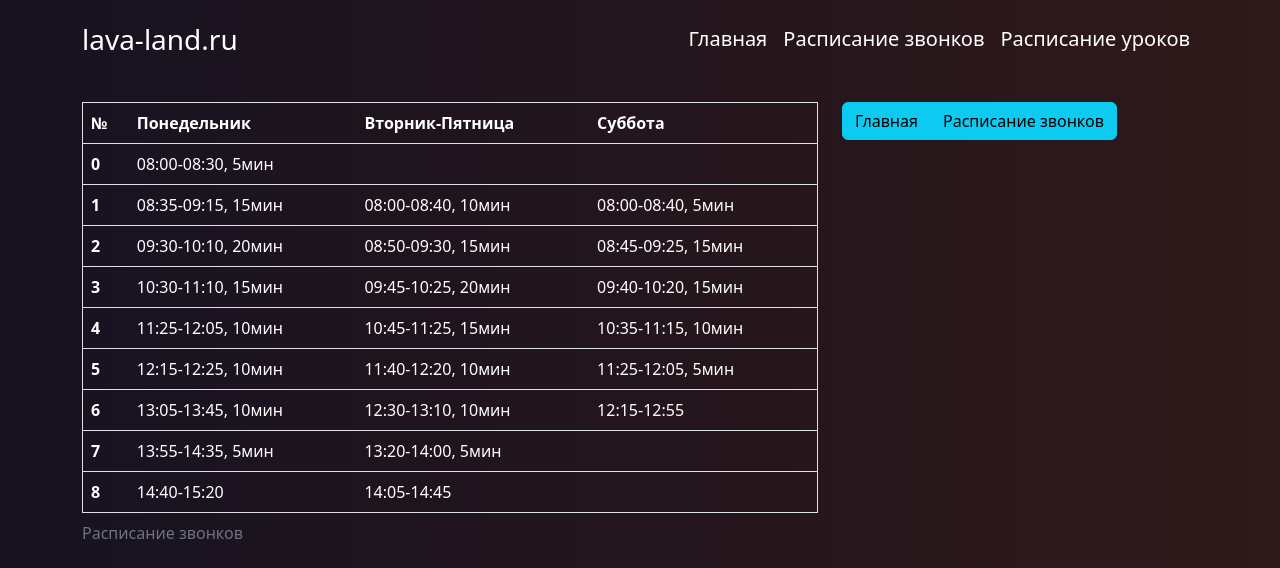
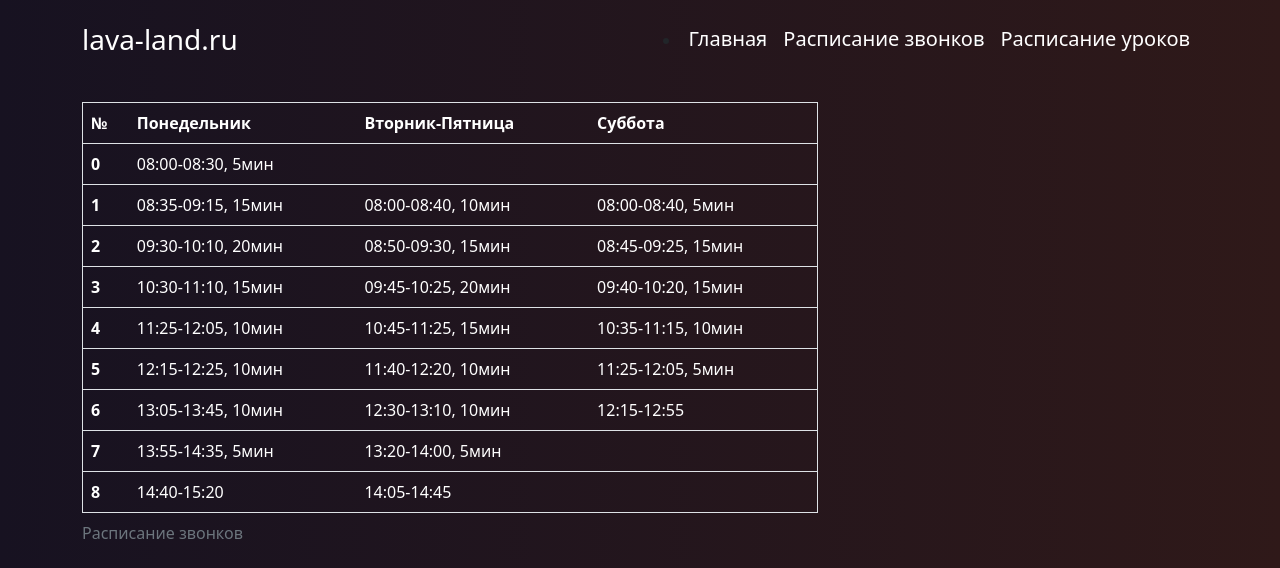
Before and after one commit to prostoLavr/LyceumSIte, a Flask app: page /timetable in a window 1280 px wide. Shown: the top 568 px of the page. Run offline with Flask 2, Linux system fonts and the light colour scheme; some libraries are stand-ins or nearby versions.

Commit message:
remove lishniyie buttons in base.html

```diff
--- a/app/templates/base.html
+++ b/app/templates/base.html
@@ -14,7 +14,7 @@
           <a href="/" class="d-flex align-items-center col-md-3 mb-2 mb-md-0 text-dark text-decoration-none">
             <span class="nav-link fs-3 my-pink-link">lava-land.ru</span>
           </a>
-          <ul class="nav col-12 col-md-auto mb-2 justify-content-center mb-md-0">
+          <ul class="navbar col-12 col-md-auto mb-2 justify-content-center mb-md-0">
               <li><a href="/" class="nav-link px-2 fs-5 my-pink-link">Главная</a></li>
               <li><a href="/timetable" class="nav-link px-2 fs-5 my-pink-link">Расписание звонков</a></li>
               <li><a href="/lessons" class="nav-link px-2 fs-5 my-pink-link">Расписание уроков</a></li>
@@ -28,12 +28,6 @@
 
             {% endblock %}
         </div>
-        <div class="col-6 col-md-4">
-            <div class="btn-group" role="group" aria-label="navigation">
-              <a class="btn btn-info" href="/">Главная</a>
-              <a class="btn btn-info" href="/timetable">Расписание звонков</a>
-            </div>
-        </div>
       </div>
     </div>
 </body>
--- a/app/templates/timetable.html
+++ b/app/templates/timetable.html
@@ -13,9 +13,9 @@
    </thead>
     <tr>
         <th scope="row">0</th>
-        <td>08:00-08:30,  5мин</td>
-        <td></td>
-        <td></td>
+        <td class="timetable">08:00-08:30,  5мин</td>
+        <td class="timetable"></td>
+        <td class="timetable"></td>
     </tr>
     <tr>
         <th scope="row">1</th>
```
Also changed, not shown: app/static/css/first.css (line endings or trailing spaces), app/static/css/main.css (line endings or trailing spaces).
